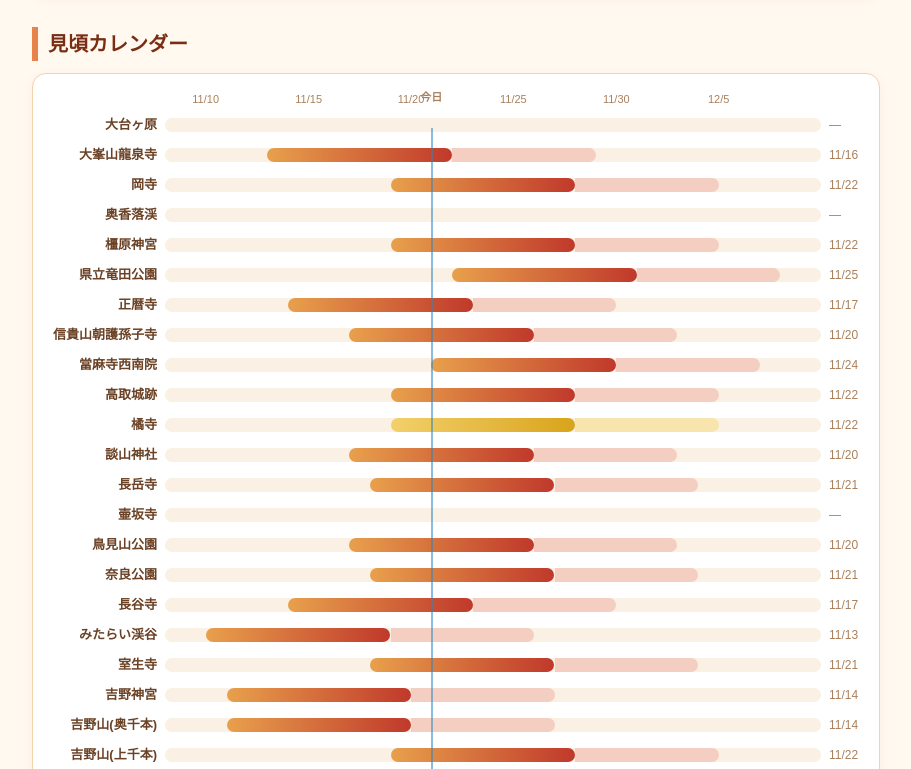
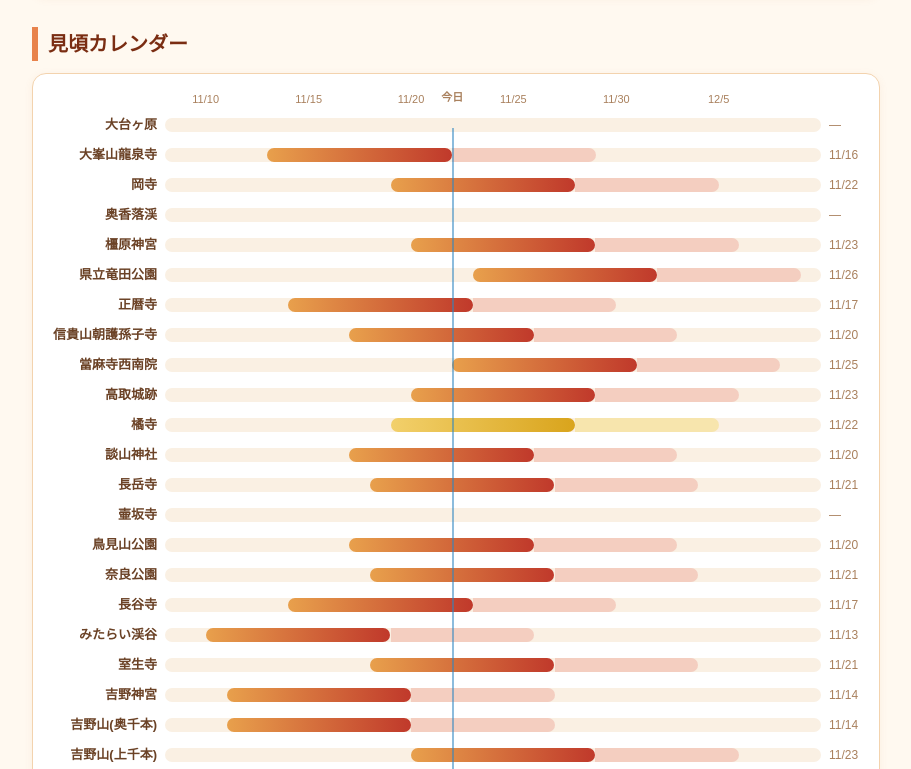
Before and after one commit to take-creator-nara/nara-koyo, a plain HTML site: page index.html in a window 1280 px wide. Shown: the part 452-1221 px from the top of the page, without its empty margins (184-1095 px from the left). Drawn offline with Linux system fonts and the light colour scheme.

Commit message:
奈良の紅葉タイムライン 2026-11-22版

```diff
--- a/index.html
+++ b/index.html
@@ -51,7 +51,7 @@
   <div class="kicker">NARA AUTUMN LEAVES</div>
   <h1>🍁 奈良の紅葉タイムライン</h1>
   <p>奈良の紅葉スポット34地点の見頃予想を、時系列でまとめました。</p>
-  <div class="upd">11月21日 更新</div>
+  <div class="upd">11月22日 更新</div>
 </header>
 <main>
   <h2>いま見頃のスポット</h2>
@@ -59,9 +59,9 @@
 
   <h2>見頃カレンダー</h2>
   <div class="chart"><div class="chart-inner">
-    <div class="axis"><span style="left:6.2%">11/10</span><span style="left:21.9%">11/15</span><span style="left:37.5%">11/20</span><span style="left:53.1%">11/25</span><span style="left:68.8%">11/30</span><span style="left:84.4%">12/5</span><span class="today-lab" style="left:40.6%">今日</span></div>
+    <div class="axis"><span style="left:6.2%">11/10</span><span style="left:21.9%">11/15</span><span style="left:37.5%">11/20</span><span style="left:53.1%">11/25</span><span style="left:68.8%">11/30</span><span style="left:84.4%">12/5</span><span class="today-lab" style="left:43.8%">今日</span></div>
     <div style="position:relative">
-      <div class="today" style="left:calc(118px + (100% - 162px) * 0.4062)"></div>
+      <div class="today" style="left:calc(118px + (100% - 162px) * 0.4375)"></div>
       <div class="trow">
       <div class="tname">大台ヶ原</div>
       <div class="ttrack"></div>
@@ -80,12 +80,12 @@
       <div class="tpeak">―</div>
     </div><div class="trow">
       <div class="tname">橿原神宮</div>
-      <div class="ttrack"><div class="bar" style="left:34.4%;width:28.1%;background:linear-gradient(90deg,#e8a04c,#c0392b)"></div><div class="bar scat" style="left:62.5%;width:21.9%;background:#f3c6b8"></div></div>
-      <div class="tpeak">11/22</div>
+      <div class="ttrack"><div class="bar" style="left:37.5%;width:28.1%;background:linear-gradient(90deg,#e8a04c,#c0392b)"></div><div class="bar scat" style="left:65.6%;width:21.9%;background:#f3c6b8"></div></div>
+      <div class="tpeak">11/23</div>
     </div><div class="trow">
       <div class="tname">県立竜田公園</div>
-      <div class="ttrack"><div class="bar" style="left:43.8%;width:28.1%;background:linear-gradient(90deg,#e8a04c,#c0392b)"></div><div class="bar scat" style="left:71.9%;width:21.9%;background:#f3c6b8"></div></div>
-      <div class="tpeak">11/25</div>
+      <div class="ttrack"><div class="bar" style="left:46.9%;width:28.1%;background:linear-gradient(90deg,#e8a04c,#c0392b)"></div><div class="bar scat" style="left:75.0%;width:21.9%;background:#f3c6b8"></div></div>
+      <div class="tpeak">11/26</div>
     </div><div class="trow">
       <div class="tname">正暦寺</div>
       <div class="ttrack"><div class="bar" style="left:18.8%;width:28.1%;background:linear-gradient(90deg,#e8a04c,#c0392b)"></div><div class="bar scat" style="left:46.9%;width:21.9%;background:#f3c6b8"></div></div>
@@ -96,12 +96,12 @@
       <div class="tpeak">11/20</div>
     </div><div class="trow">
       <div class="tname">當麻寺西南院</div>
-      <div class="ttrack"><div class="bar" style="left:40.6%;width:28.1%;background:linear-gradient(90deg,#e8a04c,#c0392b)"></div><div class="bar scat" style="left:68.8%;width:21.9%;background:#f3c6b8"></div></div>
-      <div class="tpeak">11/24</div>
+      <div class="ttrack"><div class="bar" style="left:43.8%;width:28.1%;background:linear-gradient(90deg,#e8a04c,#c0392b)"></div><div class="bar scat" style="left:71.9%;width:21.9%;background:#f3c6b8"></div></div>
+      <div class="tpeak">11/25</div>
     </div><div class="trow">
       <div class="tname">高取城跡</div>
-      <div class="ttrack"><div class="bar" style="left:34.4%;width:28.1%;background:linear-gradient(90deg,#e8a04c,#c0392b)"></div><div class="bar scat" style="left:62.5%;width:21.9%;background:#f3c6b8"></div></div>
-      <div class="tpeak">11/22</div>
+      <div class="ttrack"><div class="bar" style="left:37.5%;width:28.1%;background:linear-gradient(90deg,#e8a04c,#c0392b)"></div><div class="bar scat" style="left:65.6%;width:21.9%;background:#f3c6b8"></div></div>
+      <div class="tpeak">11/23</div>
     </div><div class="trow">
       <div class="tname">橘寺</div>
       <div class="ttrack"><div class="bar" style="left:34.4%;width:28.1%;background:linear-gradient(90deg,#f2d06b,#d9a41c)"></div><div class="bar scat" style="left:62.5%;width:21.9%;background:#f7e3a1"></div></div>
@@ -148,8 +148,8 @@
       <div class="tpeak">11/14</div>
     </div><div class="trow">
       <div class="tname">吉野山(上千本)</div>
-      <div class="ttrack"><div class="bar" style="left:34.4%;width:28.1%;background:linear-gradient(90deg,#e8a04c,#c0392b)"></div><div class="bar scat" style="left:62.5%;width:21.9%;background:#f3c6b8"></div></div>
-      <div class="tpeak">11/22</div>
+      <div class="ttrack"><div class="bar" style="left:37.5%;width:28.1%;background:linear-gradient(90deg,#e8a04c,#c0392b)"></div><div class="bar scat" style="left:65.6%;width:21.9%;background:#f3c6b8"></div></div>
+      <div class="tpeak">11/23</div>
     </div><div class="trow">
       <div class="tname">吉野山(下千本)</div>
       <div class="ttrack"><div class="bar" style="left:31.2%;width:28.1%;background:linear-gradient(90deg,#e8a04c,#c0392b)"></div><div class="bar scat" style="left:59.4%;width:21.9%;background:#f3c6b8"></div></div>
@@ -229,12 +229,12 @@
     </div><div class="card">
       <div class="cname">橿原神宮</div>
       <span class="chip" style="color:#d35400;background:#fdf0e4;border:1px solid #d3540033">半分以上色づいた</span>
-      <div class="cpeak">見頃予想：11/22</div>
+      <div class="cpeak">見頃予想：11/23</div>
       <div class="cnote"></div>
     </div><div class="card">
       <div class="cname">県立竜田公園</div>
       <span class="chip" style="color:#7d8c2f;background:#f2f5e4;border:1px solid #7d8c2f33">色づき始め</span>
-      <div class="cpeak">見頃予想：11/25</div>
+      <div class="cpeak">見頃予想：11/26</div>
       <div class="cnote"></div>
     </div><div class="card">
       <div class="cname">正暦寺</div>
@@ -249,12 +249,12 @@
     </div><div class="card">
       <div class="cname">當麻寺西南院</div>
       <span class="chip" style="color:#b9770e;background:#fbf3e0;border:1px solid #b9770e33">色づき進む</span>
-      <div class="cpeak">見頃予想：11/24</div>
+      <div class="cpeak">見頃予想：11/25</div>
       <div class="cnote"></div>
     </div><div class="card">
       <div class="cname">高取城跡</div>
       <span class="chip" style="color:#d35400;background:#fdf0e4;border:1px solid #d3540033">半分以上色づいた</span>
-      <div class="cpeak">見頃予想：11/22</div>
+      <div class="cpeak">見頃予想：11/23</div>
       <div class="cnote"></div>
     </div><div class="card">
       <div class="cname">橘寺</div>
@@ -314,7 +314,7 @@
     </div><div class="card">
       <div class="cname">吉野山(上千本)</div>
       <span class="chip" style="color:#d35400;background:#fdf0e4;border:1px solid #d3540033">半分以上色づいた</span>
-      <div class="cpeak">見頃予想：11/22</div>
+      <div class="cpeak">見頃予想：11/23</div>
       <div class="cnote"></div>
     </div><div class="card">
       <div class="cname">吉野山(下千本)</div>
```
